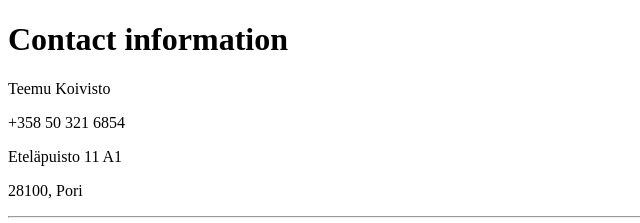
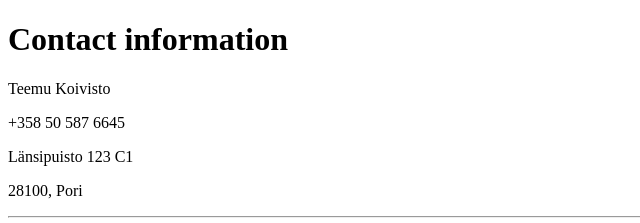
Before and after one commit to Svesnon/cv, a plain HTML site: page contact_me.html in a window 1280 px wide. Shown: the top 223 px of the page, 0-640 px from the left. Drawn offline with Linux system fonts and the light colour scheme.

Commit message:
Updated address

```diff
--- a/contact_me.html
+++ b/contact_me.html
@@ -7,8 +7,8 @@
     <body>
         <h1>Contact information</h1>
         <p>Teemu Koivisto</p>
-        <p>+358 50 321 6854</p>
-        <p>Eteläpuisto 11 A1</p>
+        <p>+358 50 587 6645</p>
+        <p>Länsipuisto 123 C1</p>
         <p>28100, Pori</p>
     </ul>
     <hr>
```
